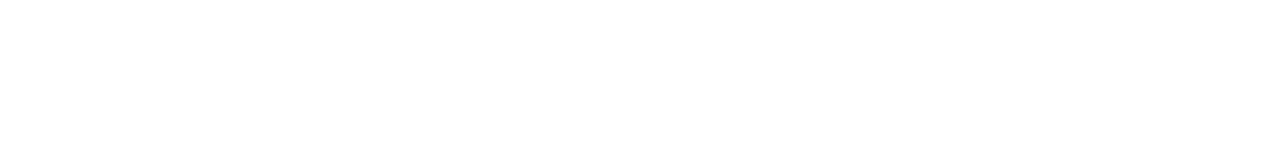
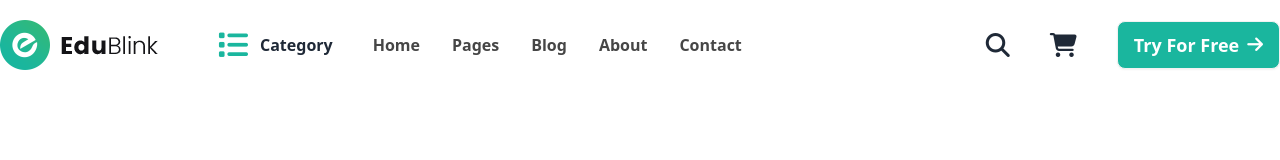
Before and after one commit to jahidul2004/edu-blink-project, a plain HTML site: page index.html in a window 1280 px wide. Drawn offline with nearby package versions, Linux system fonts and the light colour scheme.

Commit message:
Navigation bar added.

```diff
--- a/index.html
+++ b/index.html
@@ -15,9 +15,97 @@
             crossorigin="anonymous"
         ></script>
         <!-- Font awesome linking end -->
+
+        <!-- Styles start -->
+        <style>
+            .text-semi-black {
+                color: #000000b9;
+            }
+            .bg-main {
+                background-color: #1ab69e;
+            }
+            .text-main {
+                color: #1ab69e;
+            }
+        </style>
+        <!-- Styles end -->
         <meta charset="UTF-8" />
         <meta name="viewport" content="width=device-width, initial-scale=1.0" />
         <title>Edu Blink</title>
     </head>
-    <body></body>
+    <body>
+        <!-- Header section start -->
+        <section>
+            <!-- Navbar section start -->
+            <section
+                class="py-5 w-[95%] flex justify-between items-center md:container lg:container m-auto"
+            >
+                <!-- Left div start -->
+                <div class="flex items-center gap-10">
+                    <!-- Logo and category start -->
+                    <div class="flex items-center gap-5">
+                        <img class="mr-5" src="images/logo-dark.png" alt="" />
+                        <h3
+                            class="ml-5 items-center gap-3 font-semibold hidden md:flex lg:flex"
+                        >
+                            <i class="text-main text-3xl fa-solid fa-list"></i>
+                            Category
+                        </h3>
+                    </div>
+                    <!-- Logo and category end -->
+
+                    <!-- Nav items start -->
+                    <div class="text-semi-black hidden md:block lg:block">
+                        <ul class="flex gap-8 font-bold cursor-pointer">
+                            <li>Home</li>
+                            <li>Pages</li>
+                            <li>Blog</li>
+                            <li>About</li>
+                            <li>Contact</li>
+                        </ul>
+                    </div>
+                    <!-- Nav items end -->
+                </div>
+                <!-- Left div end -->
+
+                <!-- Right div start -->
+                <div class="items-center gap-10 hidden md:flex lg:flex">
+                    <i
+                        class="text-2xl cursor-pointer fa-solid fa-magnifying-glass"
+                    ></i>
+                    <i
+                        class="text-2xl cursor-pointer fa-solid fa-cart-shopping"
+                    ></i>
+                    <button class="btn bg-main text-white font-bold text-lg">
+                        Try For Free <i class="fa-solid fa-arrow-right"></i>
+                    </button>
+                </div>
+                <!-- Right div end -->
+                <i
+                    id="small-dev-btn"
+                    class="flex justify-center items-center rounded-full border-[#1ab69e] cursor-pointer text-2xl text-main border w-[50px] h-[50px] md:hidden lg:hidden fa-solid fa-bars"
+                ></i>
+            </section>
+            <!-- Small device -->
+            <div id="small-dev-nav" class="border border-[#1ab69e] rounded-lg w-[95%] md:container lg:container m-auto hidden p-2">
+                <div>
+                    <button class="btn bg-[#1ab69e] text-white w-full">Try For Free  <i class="fa-solid fa-arrow-right"></i></button>
+                </div>
+                <ul class="flex justify-evenly my-3">
+                    <li class="text-main">Home</li>
+                    <li >Pages</li>
+                    <li>Blog</li>
+                    <li>About</li>
+                    <li>Contact</li>
+                </ul>
+            </div>
+            <!-- Small device -->
+            <!-- Navbar section end -->
+        </section>
+        <!-- Header section end -->
+
+        <!-- Js linking -->
+         <script src="js/script.js"></script>
+        <!-- Js linking end -->
+    </body>
 </html>
--- /dev/null
+++ b/js/script.js
@@ -0,0 +1,14 @@
+// Navigation bar functionality start
+isHidden = true;
+document.getElementById('small-dev-btn').addEventListener('click',function(){
+    const nav = document.getElementById('small-dev-nav');
+    if(isHidden === true){
+        nav.classList.remove('hidden');
+        isHidden = false;
+    }
+    else{
+        nav.classList.add('hidden');
+        isHidden = true;
+    }
+});
+// Navigation bar functionality end
```
